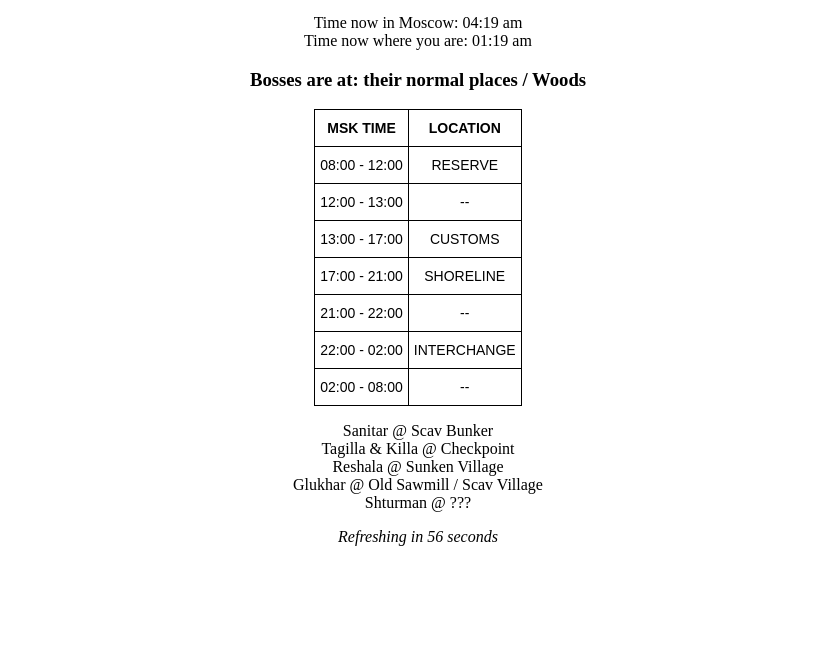
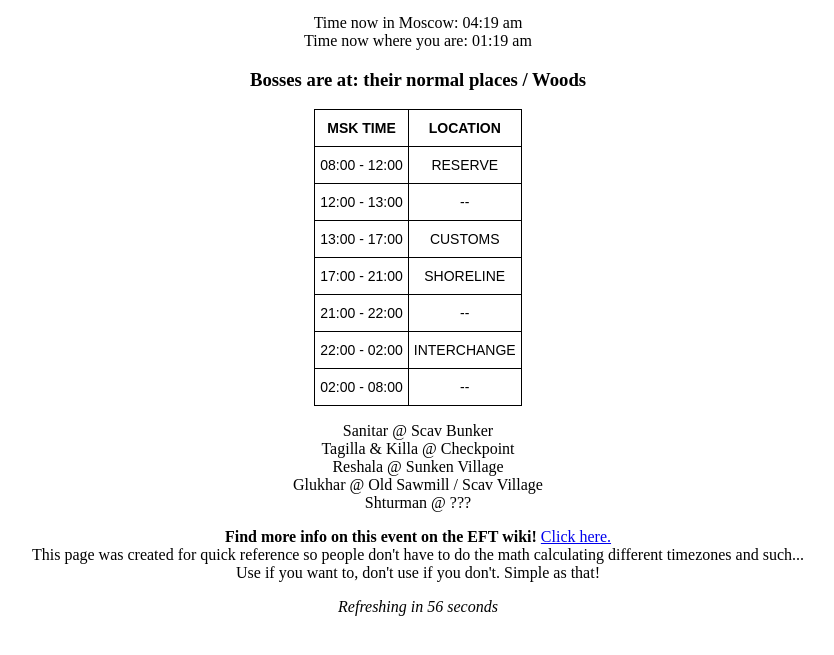
Before and after one commit to singaporeansimp/singaporeansimp.github.io, a plain HTML site: page index.html in a window 1280 px wide. Shown: the part 87-742 px from the top of the page, without its empty margins (222-1056 px from the left). Drawn offline with nearby package versions, Linux system fonts and the light colour scheme.

Commit message:
Update index.html

```diff
--- a/index.html
+++ b/index.html
@@ -63,6 +63,10 @@
 
     <p id="bossdet"></p>
 
+    <p><b>Find more info on this event on the EFT wiki!</b> <a href="https://escapefromtarkov.fandom.com/wiki/Hustle#Guide" target="_blank">Click here.</a>
+    <br>
+    This page was created for quick reference so people don't have to do the math calculating different timezones and such...<br>
+    Use if you want to, don't use if you don't. Simple as that!</p>
     <p id="reloadtimer"><i>Page reload timer loading...</i></p>
 
 </center>
```
